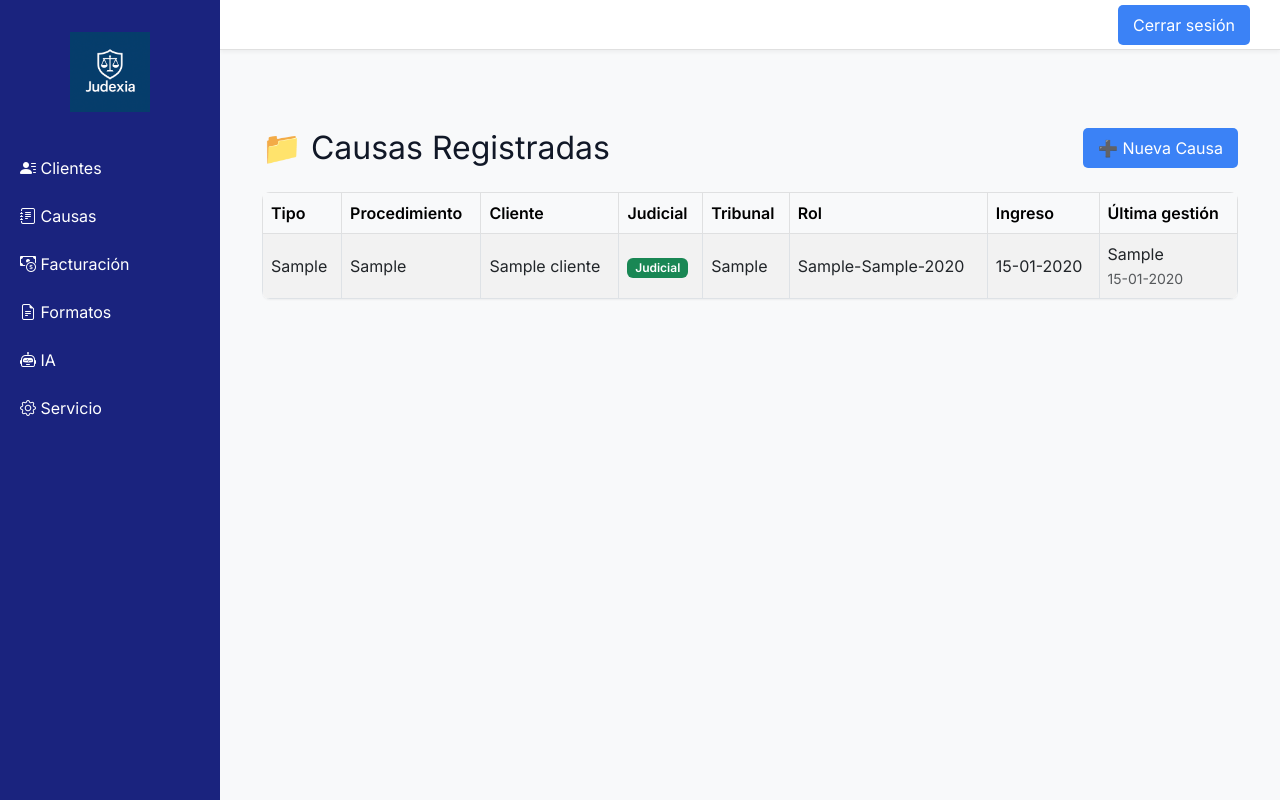
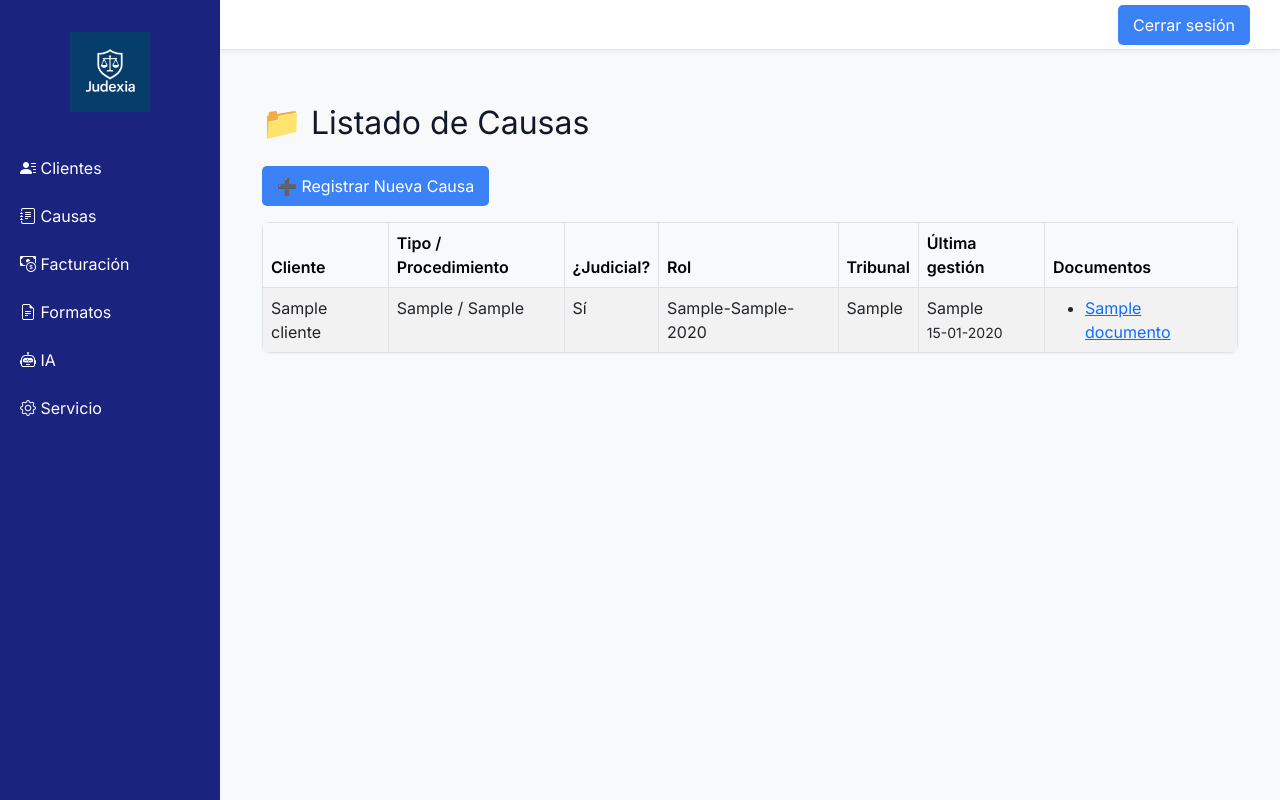
Before and after one commit to colmos768/judexia2025, a Flask app: template templates/causas.html in a window 1280 px wide. Run offline with Flask 3, Linux system fonts and the light colour scheme; the template is opened without the code that fills it: values that come from a table or form of the project are taken from there, others are empty; tables that the repository leaves empty hold one stand-in row (values such as "Sample post").

Commit message:
Update causas.html

```diff
--- a/templates/causas.html
+++ b/templates/causas.html
@@ -1,52 +1,52 @@
 {% extends "base.html" %}
 {% block content %}
-<div class="container mt-5">
-  <div class="d-flex justify-content-between align-items-center mb-4">
-    <h2 class="mb-0">📁 Causas Registradas</h2>
-    <a href="{{ url_for('registrar_causa') }}" class="btn btn-primary">➕ Nueva Causa</a>
-  </div>
+<div class="container mt-4">
+  <h2 class="mb-4">📁 Listado de Causas</h2>
 
-  {% if causas %}
-  <div class="table-responsive">
-    <table class="table table-striped table-bordered align-middle">
+  <a href="#formularioNuevaCausa" class="btn btn-primary mb-3">➕ Registrar Nueva Causa</a>
+
+  <table class="table table-striped table-bordered">
     <thead class="table-light">
       <tr>
-          <th>Tipo</th>
-          <th>Procedimiento</th>
         <th>Cliente</th>
-          <th>Judicial</th>
+        <th>Tipo / Procedimiento</th>
+        <th>¿Judicial?</th>
+        <th>Rol</th>
         <th>Tribunal</th>
-          <th>Rol</th>
-          <th>Ingreso</th>
         <th>Última gestión</th>
+        <th>Documentos</th>
       </tr>
     </thead>
     <tbody>
       {% for causa in causas %}
       <tr>
-          <td>{{ causa.tipo_causa }}</td>
-          <td>{{ causa.procedimiento }}</td>
         <td>{{ causa.cliente.nombre }}</td>
+        <td>{{ causa.tipo_causa }} / {{ causa.procedimiento }}</td>
+        <td>{{ 'Sí' if causa.judicial else 'No' }}</td>
         <td>
           {% if causa.judicial %}
-              <span class="badge bg-success">Judicial</span>
-            {% else %}
-              <span class="badge bg-secondary">Extrajudicial</span>
-            {% endif %}
-          </td>
-          <td>{{ causa.tribunal or '—' }}</td>
-          <td>
-            {% if causa.rol_numero and causa.letra and causa.rol_anio %}
             {{ causa.letra }}-{{ causa.rol_numero }}-{{ causa.rol_anio }}
           {% else %}
             —
           {% endif %}
         </td>
-          <td>{{ causa.fecha_ingreso.strftime('%d-%m-%Y') }}</td>
+        <td>{{ causa.tribunal or '—' }}</td>
         <td>
-            {% if causa.ultima_gestion %}
-              {{ causa.ultima_gestion }}<br>
-              <small class="text-muted">{{ causa.fecha_ultima_gestion.strftime('%d-%m-%Y') if causa.fecha_ultima_gestion else '' }}</small>
+          {{ causa.ultima_gestion or '—' }}<br>
+          {% if causa.fecha_ultima_gestion %}
+            <small>{{ causa.fecha_ultima_gestion.strftime('%d-%m-%Y') }}</small>
+          {% endif %}
+        </td>
+        <td>
+          {% if causa.documentos %}
+            <ul class="mb-0">
+              {% for doc in causa.documentos %}
+              <li>
+                <a href="{{ url_for('static', filename=doc.ruta_archivo.split('static/')[-1]) }}"
+                   target="_blank">{{ doc.nombre_archivo }}</a>
+              </li>
+              {% endfor %}
+            </ul>
           {% else %}
             —
           {% endif %}
@@ -56,8 +56,4 @@
     </tbody>
   </table>
 </div>
-  {% else %}
-    <div class="alert alert-info">No hay causas registradas aún.</div>
-  {% endif %}
-</div>
 {% endblock %}
```
Lines whose indentation alone changed are shown as unchanged.
